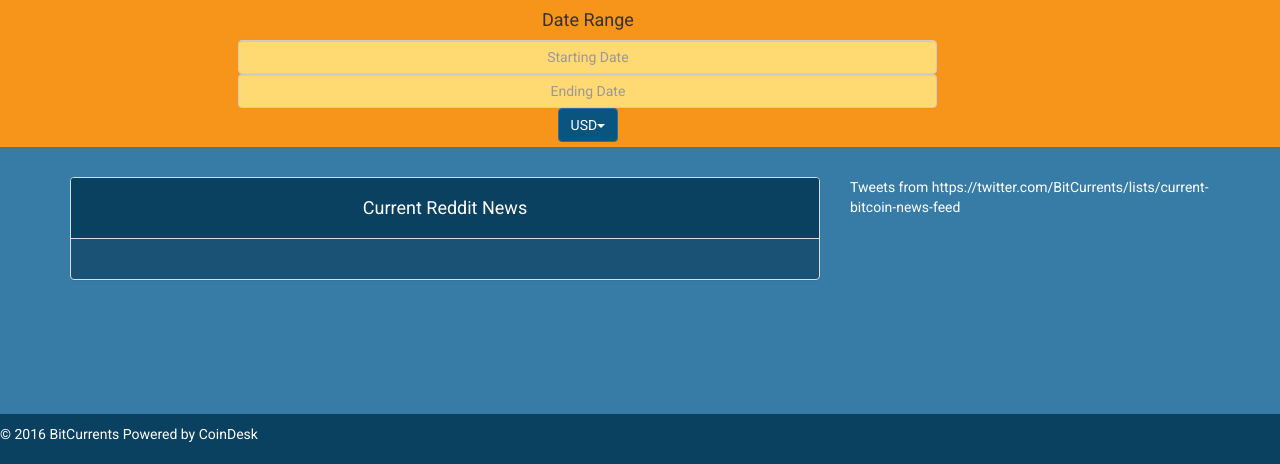
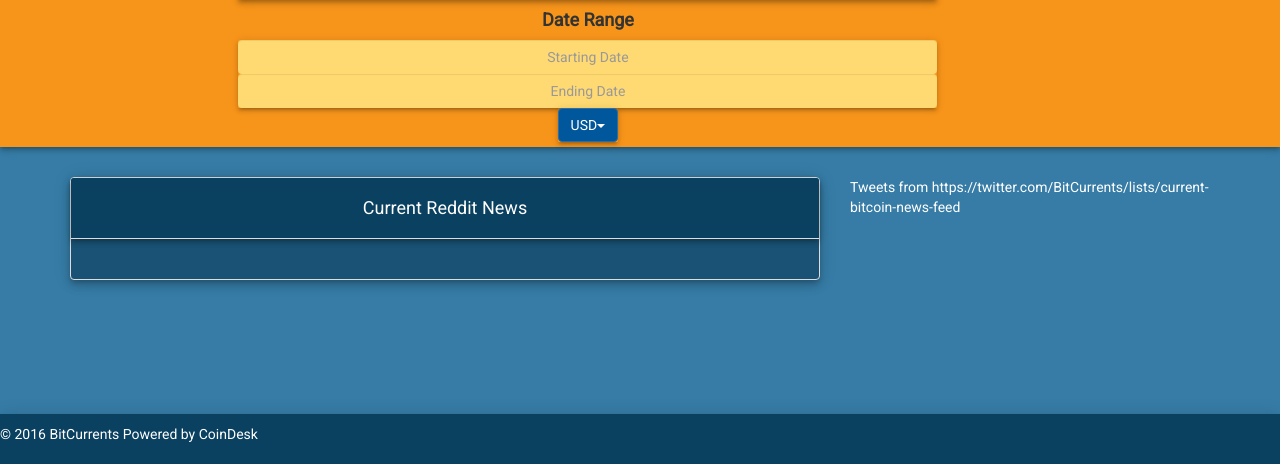
Before and after one commit to dpetro07/exampleCurrents, a PHP site: page / in a window 1280 px wide. Shown: the part 336-800 px from the top of the page. Run offline with PHP 8.4, Linux system fonts and the light colour scheme; some libraries are stand-ins or nearby versions.

Commit message:
gave css more of a material design feel

```diff
--- a/css/styles.css
+++ b/css/styles.css
@@ -48,8 +48,12 @@ footer {
 input[type="text"] {
   text-align: center;
   background-color:#FFD971;
+  border:none;
 }
 
+.btn {
+  background-color: #01579B;
+}
 
 .jumbotron {
   background-color: #F7941A;
@@ -77,6 +81,7 @@ input[type="text"] {
  body {
   background-color: #367CA6;
   margin: 0 0 50px; /* bottom = footer height */
+
  }
 
 
@@ -140,3 +145,22 @@ input[type="text"] {
     background-color: #042c43;
   }
 }
+
+.box-shadow--2dp {
+    box-shadow: 0 2px 2px 0 rgba(0, 0, 0, .14), 0 3px 1px -2px rgba(0, 0, 0, .2), 0 1px 5px 0 rgba(0, 0, 0, .12)
+}
+.box-shadow--3dp {
+    box-shadow: 0 3px 4px 0 rgba(0, 0, 0, .14), 0 3px 3px -2px rgba(0, 0, 0, .2), 0 1px 8px 0 rgba(0, 0, 0, .12)
+}
+.box-shadow--4dp {
+    box-shadow: 0 4px 5px 0 rgba(0, 0, 0, .14), 0 1px 10px 0 rgba(0, 0, 0, .12), 0 2px 4px -1px rgba(0, 0, 0, .2)
+}
+.box-shadow--6dp {
+    box-shadow: 0 6px 10px 0 rgba(0, 0, 0, .14), 0 1px 18px 0 rgba(0, 0, 0, .12), 0 3px 5px -1px rgba(0, 0, 0, .2)
+}
+.box-shadow--8dp {
+    box-shadow: 0 8px 10px 1px rgba(0, 0, 0, .14), 0 3px 14px 2px rgba(0, 0, 0, .12), 0 5px 5px -3px rgba(0, 0, 0, .2)
+}
+.box-shadow--16dp {
+    box-shadow: 0 16px 24px 2px rgba(0, 0, 0, .14), 0 6px 30px 5px rgba(0, 0, 0, .12), 0 8px 10px -5px rgba(0, 0, 0, .2)
+}
--- a/index.html
+++ b/index.html
@@ -9,11 +9,12 @@
   <link rel="stylesheet" href="https://cdnjs.cloudflare.com/ajax/libs/bootswatch/3.3.6/paper/bootstrap.min.css">
   <link rel="stylesheet" type="text/css" href="css/styles.css">
   <link href='https://fonts.googleapis.com/css?family=Roboto' rel='stylesheet' type='text/css'>
+
   <script type="text/javascript" src="https://www.gstatic.com/charts/loader.js"></script>
 </head>
 
 <!-- Fixed navbar -->
-<nav class="navbar navbar-default navbar-fixed-top">
+<nav class="navbar navbar-default navbar-fixed-top box-shadow--8dp">
   <div class="container">
     <div class="navbar-header">
       <a class="navbar-brand"><img src="images/logo.png" width="140" id="logo"></a>
@@ -22,13 +23,15 @@
   </div>
 </nav>
 <!-- Main jumbotron for a primary marketing message or call to action -->
-<div class="jumbotron">
+<div class="jumbotron box-shadow--4dp">
   <div class="container-fluid">
     <div class="row-fluid">
       <div class="col-md-2 col-sm-3">
         <div class="bitPrice">
           <h4>
+            <strong>
               Current Price
+            </strong>
           </h4>
           <h4>
             <span id="currentPriceUSD">
@@ -58,14 +61,16 @@
       </div>
       <div class="col-md-7 col-sm-9">
         <div class="priceCharts">
-          <h3>Historical Pricing</h3>
-          <div id="myLineChart"></div>
+          <h3><strong>Historical Pricing</strong></h3>
+          <div class="box-shadow--4dp" id="myLineChart"></div>
         </div>
         <div class="dateRange">
-          <h4>Date Range</h4>
+          <h4><strong>Date Range</strong></h4>
+          <form class="box-shadow--3dp">
             <input type="text" class="form-control date-pick" id="startingDate" placeholder="Starting Date">
             <input type="text" class="form-control date-pick" id="endingDate" placeholder="Ending Date">
-          <div class="btn-group">
+          </form>
+          <div class="btn-group box-shadow--3dp">
             <a class="btn btn-primary dropdown-toggle" data-toggle="dropdown"><span id="historicalCurrency">USD</span><span class="caret"></span></a>
             <ul class="dropdown-menu">
               <li id="USDCur"><a>USD</a></li>
@@ -78,10 +83,12 @@
       </div>
       <div class="col-md-3 col-sm-9 col-sm-offset-3 col-md-offset-0">
         <div class="priceConverter">
-          <h4>Currency Converter</h4>
+          <h4><strong>Currency Converter</strong></h4>
+          <form class="box-shadow--3dp">
             <input type="text" class="form-control decimal" placeholder="Bitcoin" id="bitCoinStarting" value="">
             <input type="text" class="form-control decimal" placeholder="Currency" id="realCurrency" value="">
-          <div class="btn-group">
+          </form>
+          <div class="btn-group box-shadow--3dp">
             <a class="btn btn-primary dropdown-toggle" data-toggle="dropdown"><span id="selectedCurrency">USD</span><span class="caret"></span></a>
             <ul class="dropdown-menu">
               <li id="USDConvert"><a>USD</a></li>
@@ -102,8 +109,9 @@
     <div class="col-md-8 news">
 
 
-  <div class="panel panel-default">
-<div class="panel-heading"><h4 class="newsTitle">Current Reddit News</h4></div>
+      <div class="panel panel-default box-shadow--6dp">
+        <div class="panel-heading box-shadow--4dp">
+          <h4 class="newsTitle">Current Reddit News</h4></div>
         <div class="panel-body">
           <section id="reddit" class='reddit single'>
             <header>
@@ -126,12 +134,23 @@
     </div>
     <div class="col-md-4 tweets">
       <a class="twitter-timeline" href="https://twitter.com/BitCurrents/lists/current-bitcoin-news-feed" data-widget-id="682335870863605763">Tweets from https://twitter.com/BitCurrents/lists/current-bitcoin-news-feed</a>
-        <script>!function(d,s,id){var js,fjs=d.getElementsByTagName(s)[0],p=/^http:/.test(d.location)?'http':'https';if(!d.getElementById(id)){js=d.createElement(s);js.id=id;js.src=p+"://platform.twitter.com/widgets.js";fjs.parentNode.insertBefore(js,fjs);}}(document,"script","twitter-wjs");</script>
+      <script>
+      ! function(d, s, id) {
+        var js, fjs = d.getElementsByTagName(s)[0],
+          p = /^http:/.test(d.location) ? 'http' : 'https';
+        if (!d.getElementById(id)) {
+          js = d.createElement(s);
+          js.id = id;
+          js.src = p + "://platform.twitter.com/widgets.js";
+          fjs.parentNode.insertBefore(js, fjs);
+        }
+      }(document, "script", "twitter-wjs");
+      </script>
     </div>
   </div>
 </div>
 
-<footer>
+<footer class="box-shadow--6dp">
   <p>&copy; 2016 BitCurrents Powered by CoinDesk</p>
 </footer>
 </div>
--- a/js/coindeskAPICurrent.js
+++ b/js/coindeskAPICurrent.js
@@ -117,13 +117,13 @@ $(document).ready(function() {
     var percent;
     if (diff < 0) {
       percent = ((diff * -1) / current[1]).toFixed(4);
-      $(id).css('color', 'red');
+      $(id).css('color', '#B71C1C');
       $(id).html(diff);
       $(id).append(' <i class="fa fa-chevron-down"></i>');
       $(id).append(" <sub>" + percent + "%</sub>");
     } else {
       percent = (diff / current[1]).toFixed(4);
-      $(id).css('color', 'green');
+      $(id).css('color', '#1B5E20');
       $(id).html("+" + diff);
       $(id).append(' <i class="fa fa-chevron-up"></i>');
       $(id).append(" <sup>" + percent + "%</sup>");
```
Lines whose indentation alone changed are shown as unchanged.
